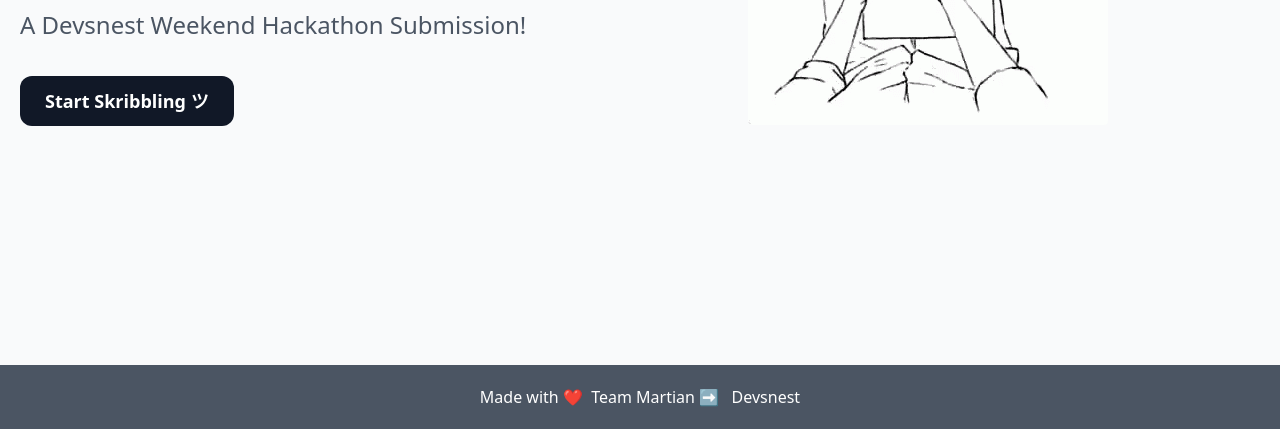
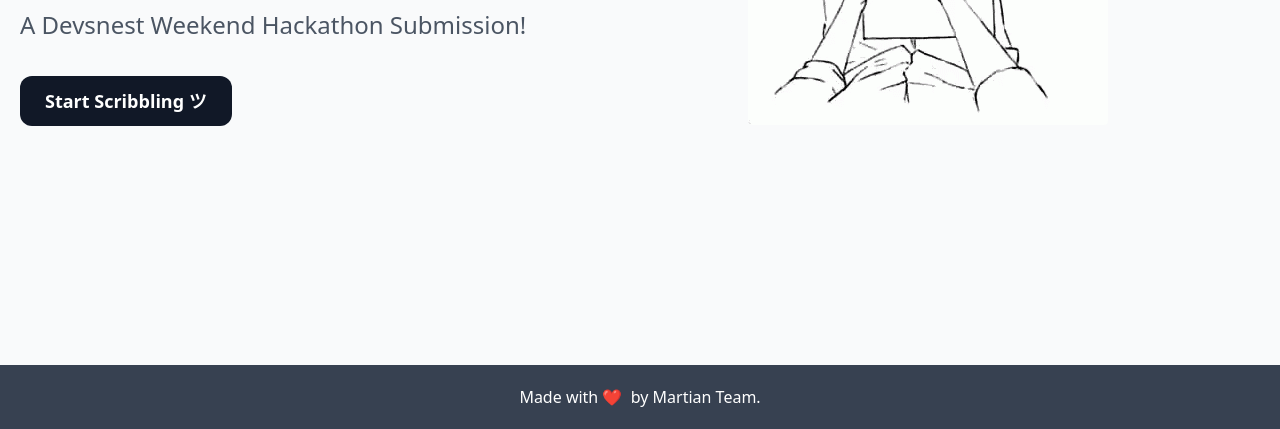
Before and after one commit to thatbeautifuldream/whiteboard, a plain HTML site: page index.html in a window 1280 px wide. Shown: the part 371-800 px from the top of the page. Drawn offline with nearby package versions, Linux system fonts and the light colour scheme.

Commit message:
footer fixes

```diff
--- a/index.html
+++ b/index.html
@@ -94,7 +94,7 @@
                   duration-200
                 "
                 href="board.html"
-                >Start Skribbling ツ</a
+                >Start Scribbling ツ</a
               >
             </div>
           </div>
@@ -108,8 +108,8 @@
         </div>
       </section>
       <!-- hero section ends --></div>
-      <footer class="py-5 bg-gray-600 text-center text-white">
-        Made with ❤️ &nbsp;Team Martian ➡️ &nbsp; <a href="https://discord.com/invite/devsnest">Devsnest</a>
+      <footer class="py-5 bg-gray-700 text-center text-white">
+        Made with ❤️ &nbsp;by Martian Team.
       </footer>
   </div>
     </>
```
